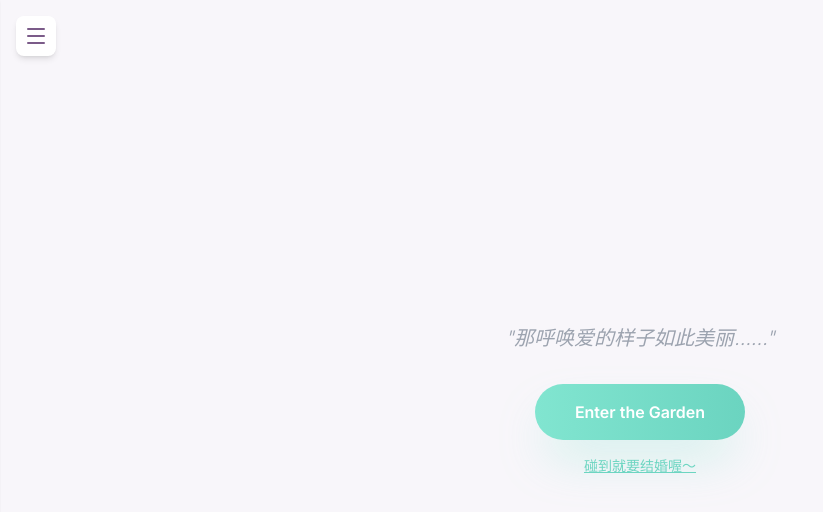
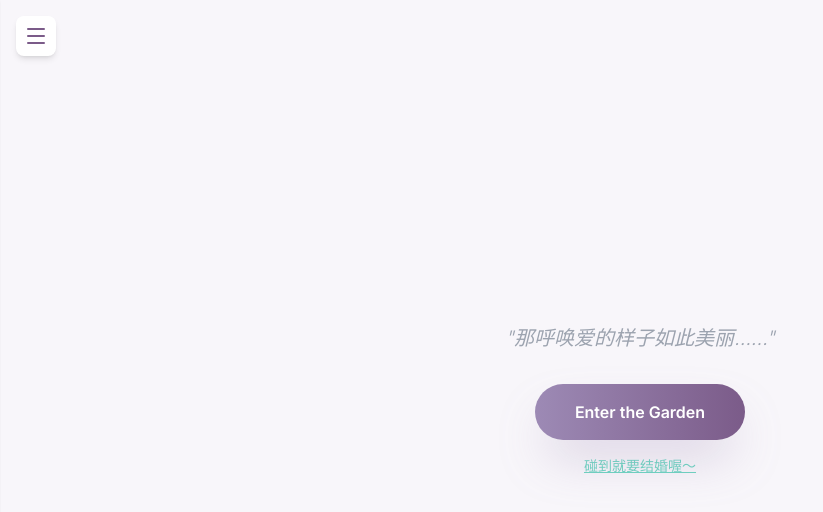
Before and after one commit to Cynanchum0109/Self67Fanfic, a React (Vite) app: page / in a window 1280 px wide. Shown: the top 512 px of the page, without its empty margins (0-823 px from the left). Built offline with nearby package versions, Linux system fonts and the light colour scheme.

Commit message:
优化UI：将Enter the Garden按钮改为紫色系，更新游戏界面文字和样式

```diff
--- a/App.tsx
+++ b/App.tsx
@@ -126,7 +126,7 @@ const App: React.FC = () => {
       <div className="space-y-4">
         <button
           onClick={() => setCurrentView(AppState.TOC)}
-          className="group relative inline-flex items-center gap-3 px-10 py-4 bg-gradient-to-r from-[#81E5D0] to-[#6BD4C0] text-white rounded-full font-bold overflow-hidden transition-all hover:pr-14 active:scale-95 shadow-2xl shadow-[#81E5D0]/40 hover:shadow-[#6BD4C0]/50"
+          className="group relative inline-flex items-center gap-3 px-10 py-4 bg-gradient-to-r from-[#9D8AB5] to-[#7B5B89] text-white rounded-full font-bold overflow-hidden transition-all hover:pr-14 active:scale-95 shadow-2xl shadow-[#9D8AB5]/40 hover:shadow-[#7B5B89]/50"
         >
           <span className="relative z-10">Enter the Garden</span>
           <ArrowRight className="absolute right-4 opacity-0 group-hover:opacity-100 transition-all duration-300" size={20} />
```
